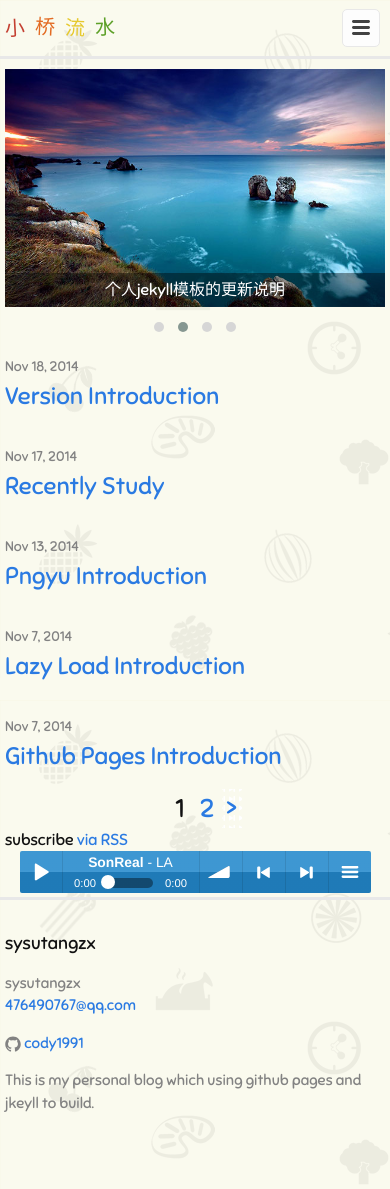
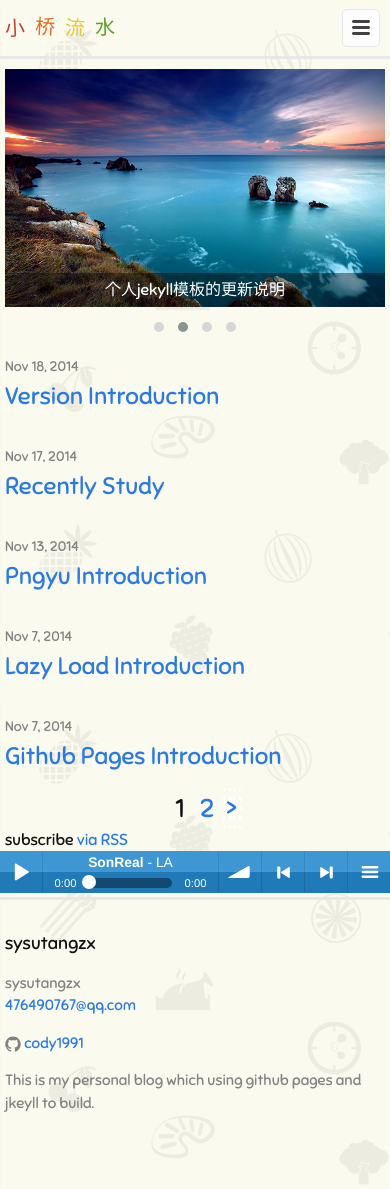
Before and after one commit to luojiyin1987/sysutangzxBlog, a Jekyll site: the page built from index.html, in a window 390 px wide. Built offline with Jekyll 4.4.1, drawn with Linux system fonts in a browser that asks for light colours; the list of posts is cut into pages by our own code.

Commit message:
add musicchange some style

```diff
--- a/css/main.css
+++ b/css/main.css
@@ -656,6 +656,9 @@ audio {
     .audiojs {
         width: 290px;
     }
+    .sm2-bar-ui {
+        border-radius: 0;
+    }
 }
 @font-face {
     font-family: 'FranchiseRegular';
@@ -802,8 +805,8 @@ audio {
 .demo-wrapper {
     position: fixed;
     bottom: 0;
-    margin: 0 5%;
-    width: 90%;
+    margin: 0 auto;
+    width: 100%;
     text-align: center;
 }
 .sm2-bar-ui {
```
